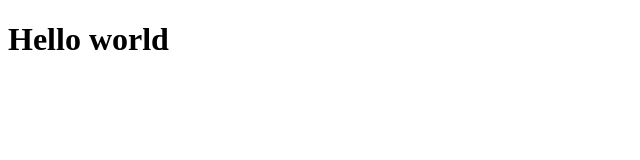
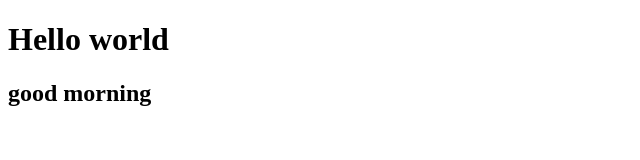
Before and after one commit to OnkarThombre/Portfolio_Onkar, a plain HTML site: page index.html in a window 1280 px wide. Shown: the whole page, without its empty margins (0-640 px from the left). Drawn offline with Linux system fonts and the light colour scheme.

Commit message:
Update index.html

```diff
--- a/index.html
+++ b/index.html
@@ -7,5 +7,6 @@
 </head>
 <body>
 	<h1>Hello world</h1>
+	<h2>good morning</h2>
 </body>
 </html>
```
